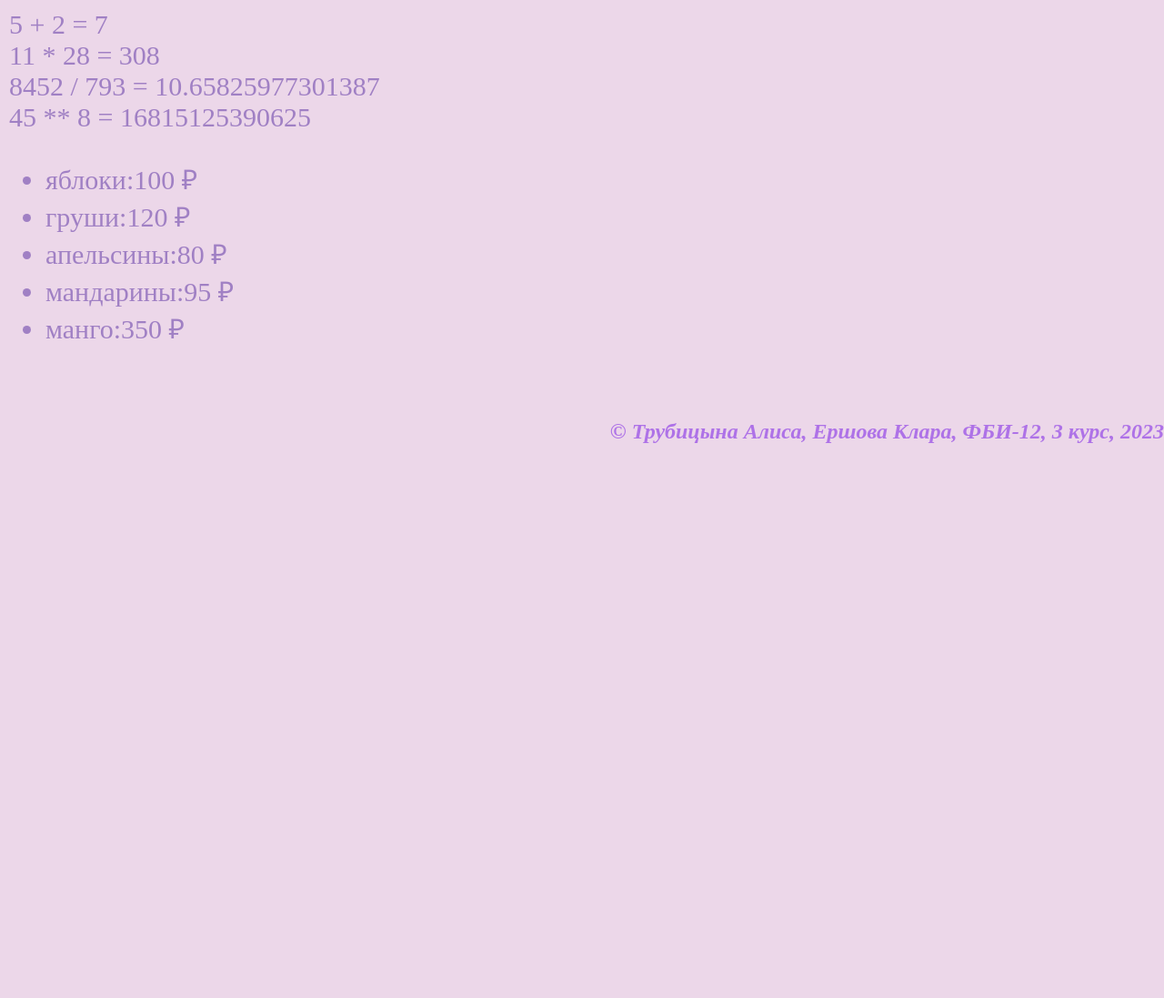
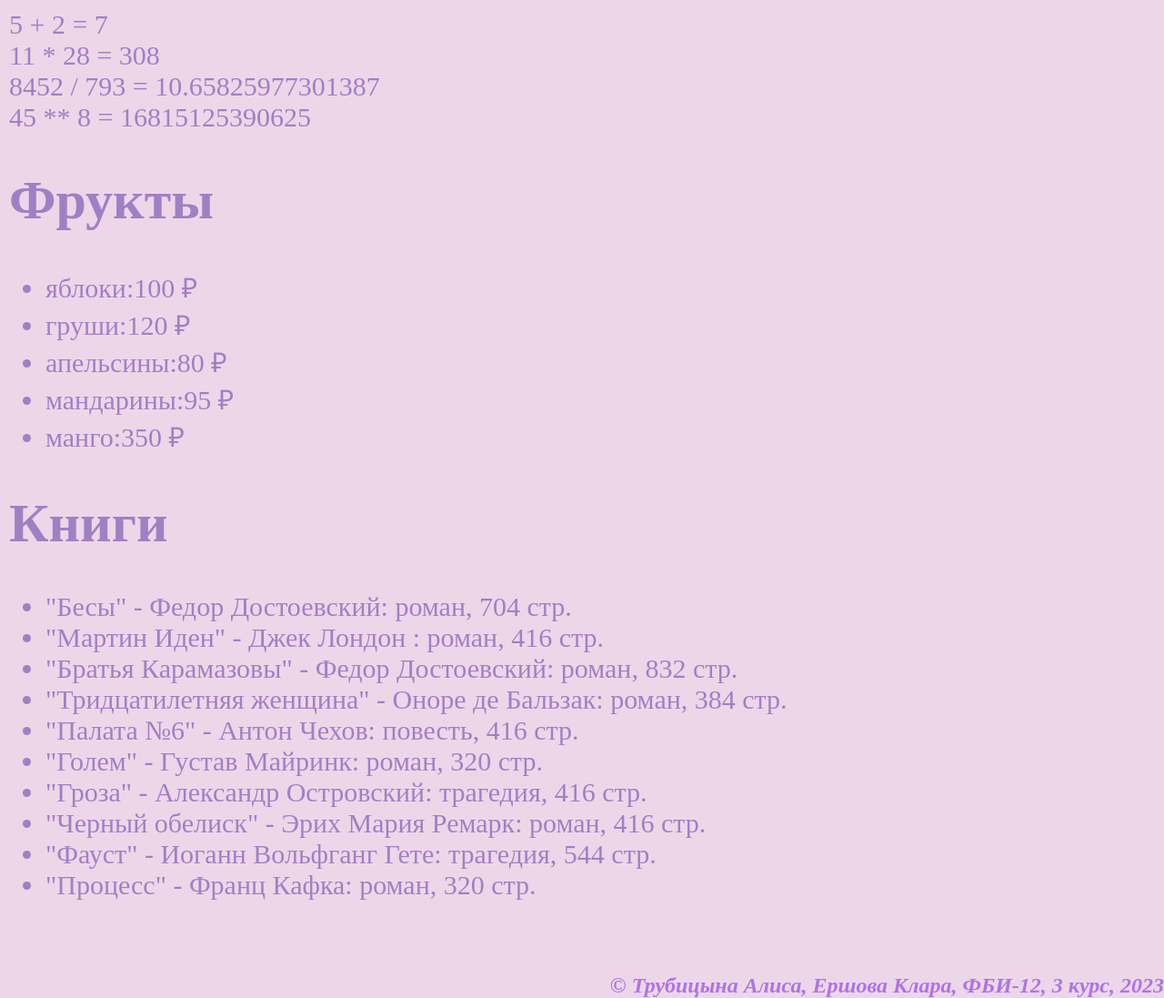
Before and after one commit to ershooooo/web-programming-labs-2, a Flask app: page /lab2/example in a window 1280 px wide. Shown: the part 27-1124 px from the top of the page at 91% size. Before the commit the page ends 514 px from the top, so only its background shows below. Run offline with Flask 3, Linux system fonts and the light colour scheme.

Commit message:
Книги

```diff
--- a/app.py
+++ b/app.py
@@ -161,4 +161,16 @@ def example():
          {'name':'мандарины','price':95},
          {'name':'манго','price':350}
          ]
-    return render_template('example.html', number=number,name=name,group=group,cours=cours, fruits=fruits)
+    books =[
+         {'name': 'Бесы','author': 'Федор Достоевский','style': 'роман','page':704},
+         {'name': 'Мартин Иден','author': 'Джек Лондон ','style': 'роман','page':416},
+         {'name': 'Братья Карамазовы','author': 'Федор Достоевский','style': 'роман','page':832},
+         {'name': 'Тридцатилетняя женщина','author': 'Оноре де Бальзак','style': 'роман','page':384},
+         {'name': 'Палата №6','author': 'Антон Чехов','style': 'повесть','page':416},
+         {'name': 'Голем','author': 'Густав Майринк','style': 'роман','page':320},
+         {'name': 'Гроза','author': 'Александр Островский','style': 'трагедия','page':416},
+         {'name': 'Черный обелиск','author': 'Эрих Мария Ремарк','style': 'роман','page':416},
+         {'name': 'Фауст','author': 'Иоганн Вольфганг Гете','style': 'трагедия','page':544},
+         {'name': 'Процесс','author': 'Франц Кафка','style': 'роман','page':320}
+    ]
+    return render_template('example.html', number=number,name=name,group=group,cours=cours, fruits=fruits,books=books)
--- a/templates/example.html
+++ b/templates/example.html
@@ -24,9 +24,16 @@
         11 * 28 = {{ 11 * 28 }}<br>
         8452 / 793 = {{ 8452 / 793 }}<br>
         45 ** 8 = {{ 45 ** 8 }}<br>
+        <h1>Фрукты</h1>
         <ul>
             {% for f in fruits %}
             <li>{{f.name}}:{{f.price}} &#x20bd;</li>
+            {% endfor %}
+        </ul>
+        <h1>Книги</h1>
+        <ul>
+            {% for k in books %}
+            <li>"{{k.name}}" - {{k.author}}: {{k.style}}, {{k.page}} стр.</li>
             {% endfor %}
         </ul>
     </main>
```
